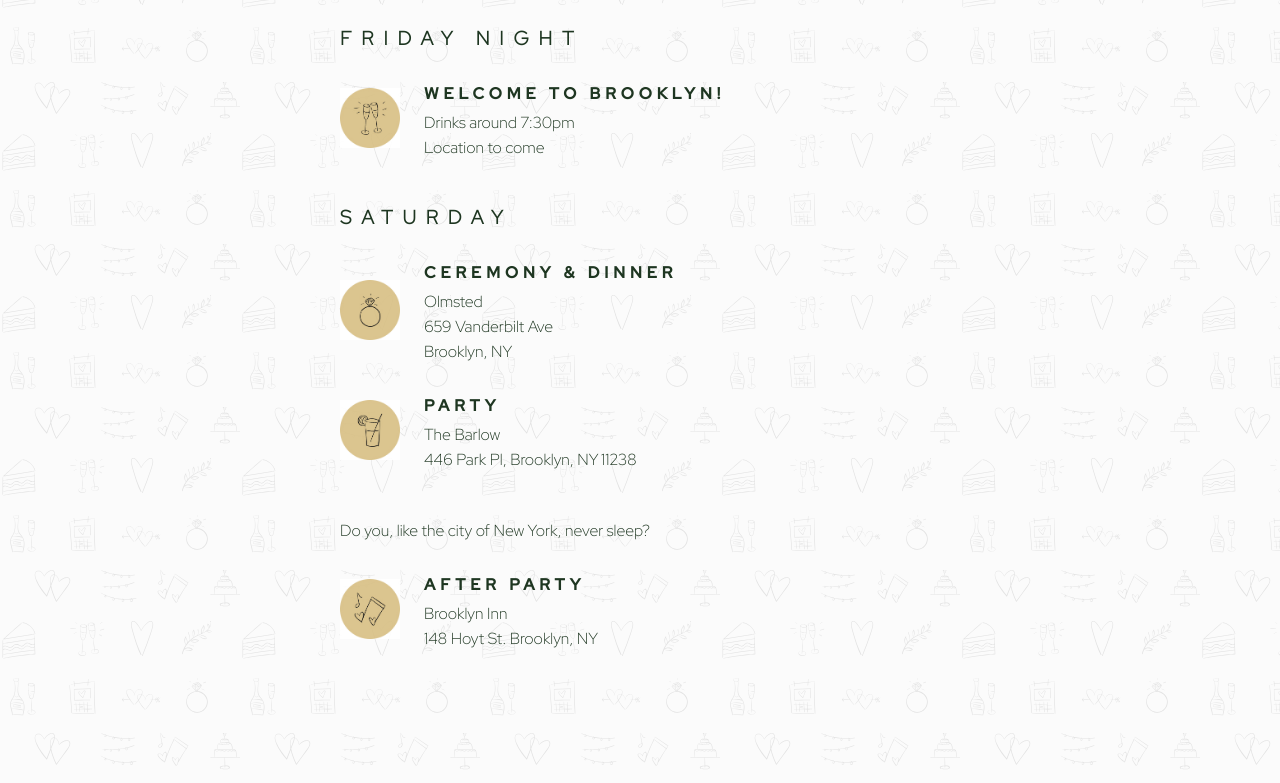
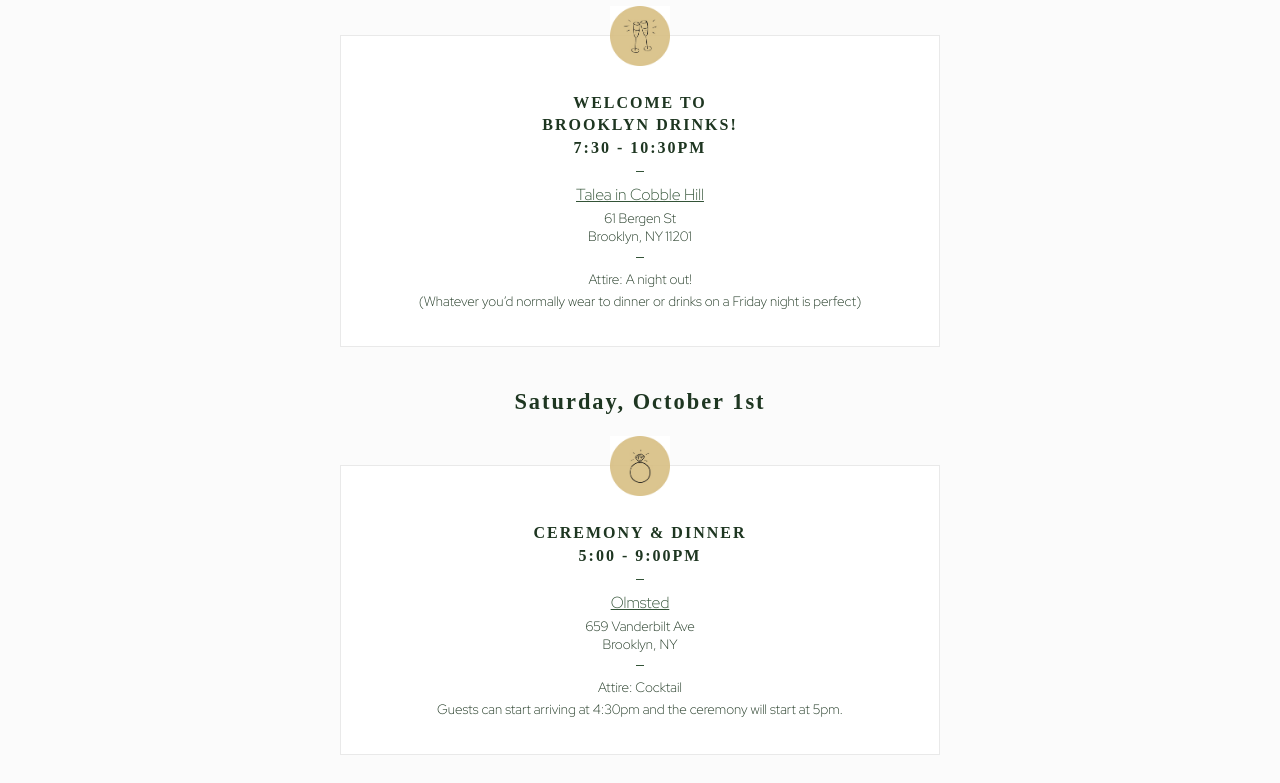
Before and after one commit to jeanyoungkim/jollyandmean, a plain HTML site: page schedule/index.html in a window 1280 px wide. Shown: the part 634-1417 px from the top of the page. Drawn offline with Linux system fonts and the light colour scheme.

Commit message:
Invite rebrand (#2)
* new fonts

* styles

* homepage lettermark

* update schedule page

* schedule

* update times

* update eaves

* delete unused fonts

```diff
--- a/schedule/index.html
+++ b/schedule/index.html
@@ -34,50 +34,94 @@
 		</header>
 		<main>
 			<img class="hero-image" src="../static/images/party.jpg" width="100%" />
-			<h1>Schedule</h1>
 			<br />
 			<div class="schedule-item">
-				<h1>Friday night</h1>
+				<h1 class="header">Friday, September 30th</h1>
 				<div class="event">
 					<img class="icon" src="../static/icons/cheers.jpg" />
 					<div class="description">
-						<h2>Welcome to Brooklyn!</h2>
-						<p>Drinks around 7:30pm</p>
-						<p>Location to come</p>
+						<h2>
+							Welcome to <br />Brooklyn Drinks!<br />
+							7:30 - 10:30pm
+						</h2>
+						<hr />
+						<a href="https://goo.gl/maps/s972jq3D7aZP1TJf7" target="_blank"
+							>Talea in Cobble Hill</a
+						>
+						<div class="small">
+							<p>61 Bergen St<br />Brooklyn, NY 11201</p>
+						</div>
+						<hr />
+						<div class="small">
+							<p>Attire: A night out!</p>
+							<p>
+								(Whatever you’d normally wear to dinner or drinks on a Friday
+								night is perfect)
+							</p>
+						</div>
 					</div>
 				</div>
 			</div>
 			<div class="schedule-item">
-				<h1>Saturday</h1>
+				<h1 class="header">Saturday, October 1st</h1>
 				<div class="event">
 					<img class="icon" src="../static/icons/ring.jpg" />
 					<div class="description">
-						<h2>Ceremony & Dinner</h2>
-						<p>Olmsted</p>
-						<p>659 Vanderbilt Ave</p>
-						<p>Brooklyn, NY</p>
+						<h2>
+							Ceremony & Dinner <br />
+							5:00 - 9:00pm
+						</h2>
+						<hr />
+						<a href="https://g.page/Olmstednyc?share" target="_blank"
+							><p>Olmsted</p></a
+						>
+						<div class="small">
+							<p>659 Vanderbilt Ave<br />Brooklyn, NY</p>
+						</div>
+						<hr />
+						<div class="small">
+							<p>Attire: Cocktail</p>
+							<p>
+								Guests can start arriving at 4:30pm and the ceremony will start
+								at 5pm.
+							</p>
+						</div>
 					</div>
 				</div>
 				<br />
 				<div class="event">
+					<div class="description">
+						<h2>
+							Party <br />
+							9:00pm - 12:00am
+						</h2>
+						<a href="https://goo.gl/maps/MYuRvgv6idT7W7QY9" target="_blank"
+							><p>The Barlow</p></a
+						>
+						<div class="small">
+							<p>446 Park Pl<br />Brooklyn, NY 11238</p>
+						</div>
+					</div>
 					<img class="icon" src="../static/icons/drink.jpg" />
-					<div class="description">
-						<h2>Party</h2>
-						<p>The Barlow</p>
-						<p>446 Park Pl, Brooklyn, NY 11238</p>
-					</div>
 				</div>
 				<br />
 				<br />
-				<p>Do you, like the city of New York, never sleep?</p>
+				<h2>Do you, like the city of New York, never sleep?</h2>
 				<br />
 				<div class="event">
+					<div class="description">
+						<h2>
+							After party <br />
+							12:00am - ?
+						</h2>
+						<a href="https://goo.gl/maps/GnkSzhFfpDkWQVCj7" target="_blank"
+							><p>Brooklyn Inn</p></a
+						>
+						<div class="small">
+							<p>148 Hoyt St.<br />Brooklyn, NY</p>
+						</div>
+					</div>
 					<img class="icon" src="../static/icons/music.jpg" />
-					<div class="description">
-						<h2>After party</h2>
-						<p>Brooklyn Inn</p>
-						<p>148 Hoyt St. Brooklyn, NY</p>
-					</div>
 				</div>
 			</div>
 		</main>
--- a/styles/global.css
+++ b/styles/global.css
@@ -1,8 +1,3 @@
-@font-face {
-	font-family: "Antic";
-	src: url("../fonts/Antic_Didone/AnticDidone-Regular.ttf") format("truetype");
-}
-
 @font-face {
 	font-family: "RedHat-Light";
 	src: url("../fonts/RedHat/RedHatDisplay-Light.ttf") format("truetype");
@@ -11,6 +6,11 @@
 @font-face {
 	font-family: "RedHat-Medium";
 	src: url("../fonts/RedHat/RedHatDisplay-Medium.ttf") format("truetype");
+}
+
+@font-face {
+	font-family: "MrsEavesRoman";
+	src: url("../fonts/Eaves/eaves.ttf") format("truetype");
 }
 
 * {
@@ -31,7 +31,6 @@
 
 body {
 	font-family: "RedHat-Light", sans-serif;
-	color: var(--dark-green);
 	font-weight: 300;
 	display: flex;
 	flex-direction: column;
@@ -46,7 +45,6 @@
 
 body::before {
 	content: "";
-	background: url("../static/icon-pattern.svg");
 	background-size: 10rem;
 	position: absolute;
 	width: 100%;
@@ -60,11 +58,31 @@
 	color: var(--white);
 	z-index: 1;
 	width: 100%;
+	display: flex;
+	align-items: center;
+	justify-content: center;
+}
+
+header h1 {
+	margin-top: 0;
+}
+
+header img {
+	margin-right: 24px;
 }
 
 header > a {
 	display: flex;
 	margin: 0;
+}
+
+header h2 {
+	text-transform: none;
+	font-size: 1rem;
+}
+
+header h1 {
+	font-size: 1.3rem;
 }
 
 nav a {
@@ -77,7 +95,6 @@
 }
 
 nav {
-	font-family: "RedHat-Medium";
 	text-align: right;
 	width: 100%;
 	display: flex;
@@ -86,8 +103,8 @@
 
 h1,
 h2 {
-	text-transform: uppercase;
-	letter-spacing: 10px;
+	font-family: "MrsEavesRoman", serif;
+	letter-spacing: 2px;
 }
 
 h1 {
@@ -98,8 +115,10 @@
 h2 {
 	margin-bottom: 0px;
 	margin-top: 8px;
-	font-size: 0.75rem;
-	letter-spacing: 5px;
+	font-size: 0.9rem;
+	line-height: 1.4;
+	letter-spacing: 2px;
+	text-transform: uppercase;
 }
 
 footer {
@@ -139,7 +158,7 @@
 	}
 
 	h1 {
-		font-size: 2rem;
+		font-size: 2.2rem;
 	}
 
 	h2 {
--- a/styles/subpage.css
+++ b/styles/subpage.css
@@ -3,7 +3,7 @@
 }
 
 body::after {
-	height: 30vh;
+	height: 40vh;
 }
 
 header {
@@ -36,10 +36,6 @@
 	font-size: 1.2rem;
 }
 
-h2 {
-	font-family: "RedHat-Medium";
-}
-
 main {
 	padding: 1rem 2rem 2rem 2rem;
 	width: 100%;
@@ -59,11 +55,12 @@
 }
 
 .schedule-item {
+	text-align: center;
 	margin-bottom: 42px;
 }
 
-.schedule-item h1 {
-	margin-bottom: 24px;
+.schedule-item .header {
+	margin-bottom: 50px;
 }
 
 .schedule-item h2 {
@@ -76,16 +73,35 @@
 
 .event {
 	display: flex;
+	flex-direction: column;
 	align-items: center;
+	justify-content: center;
+	background-color: white;
+	border: 1px solid #e9e9e9;
+	padding: 3rem 2rem 2rem 2rem;
+	position: relative;
+	margin-top: 40px;
+	text-align: center;
+}
+
+.event hr {
+	width: 8px;
+	margin: 12px auto;
+	border: none;
+	height: 1px;
+	background-color: var(--dark-green);
 }
 
 .icon {
+	position: absolute;
+	top: -30px;
 	width: 60px;
 	opacity: 0.9;
+	left: calc(50% - 30px);
 }
 
-.description {
-	margin-left: 24px;
+.small {
+	font-size: 0.85rem;
 }
 
 #lupinis-blog p {
@@ -99,4 +115,8 @@
 		padding-bottom: 8rem;
 		margin: 1rem 2rem 2rem 2rem;
 	}
+
+	h1 {
+		font-size: 1.4rem;
+	}
 }
```
Also changed, not shown: index.html (+5 -3 lines), fonts/Antic_Didone/AnticDidone-Regular.ttf (deleted), fonts/Antic_Didone/OFL.txt (deleted), fonts/Eaves/eaves.TTF (added), static/eaves-lettermark-white.svg (added).
